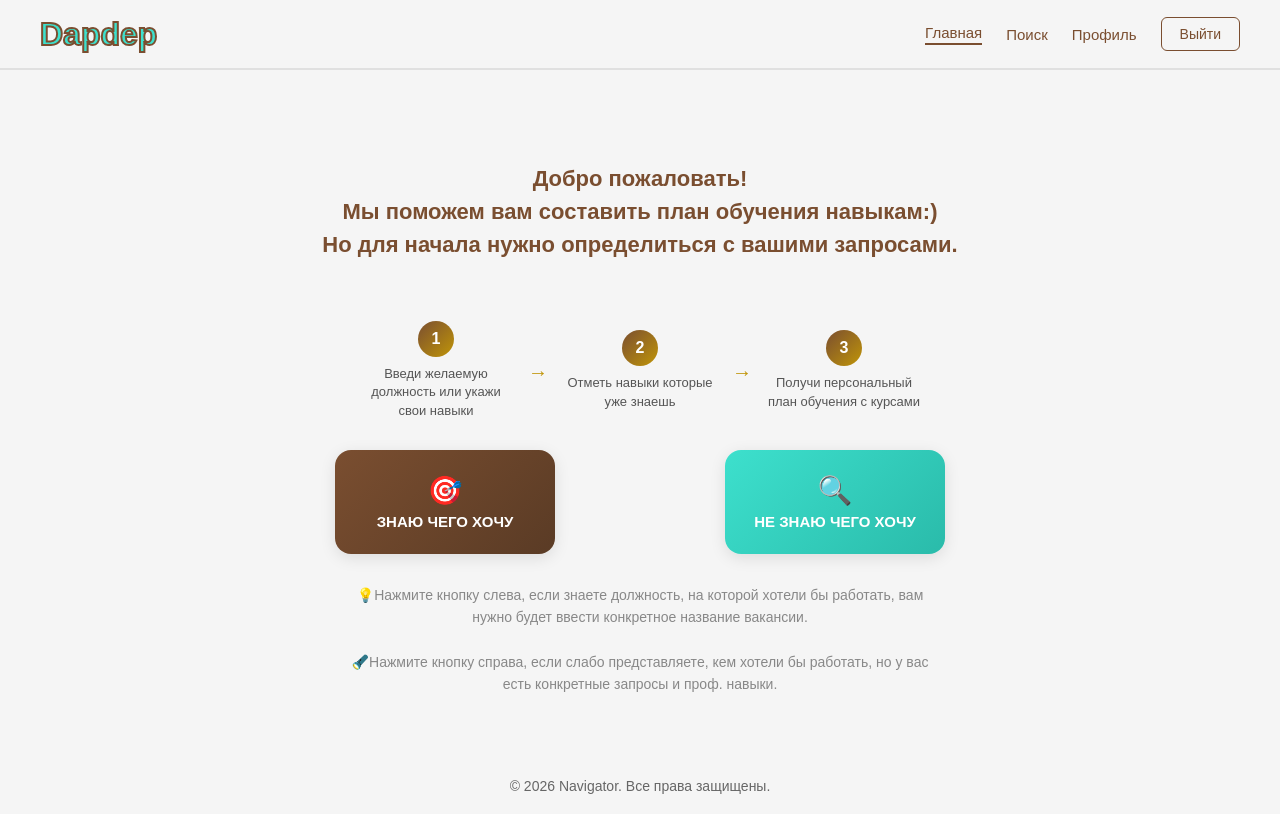
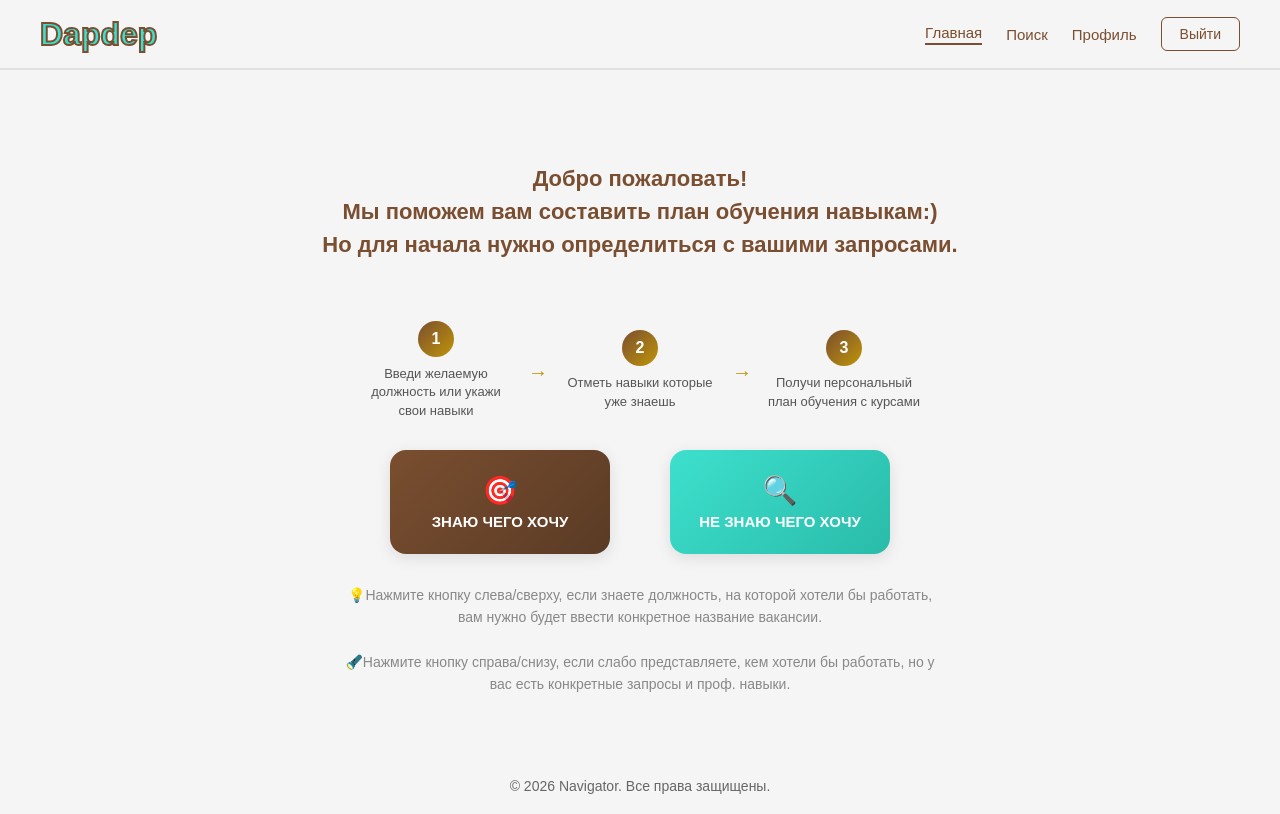
Before and after one commit to Alicccce/site_prjDAP, a Vue app in the folder front-end/: page /start in a window 1280 px wide. Built offline with nearby package versions, Linux system fonts and the light colour scheme; sample sign-in values are in the browser's storage.

Commit message:
fix for feature using 2

```diff
--- a/front-end/src/pages/Start.vue
+++ b/front-end/src/pages/Start.vue
@@ -39,8 +39,8 @@
 import { ref } from 'vue'
 
 const adminText = ref([
-  '💡Нажмите кнопку слева, если знаете должность, на которой хотели бы работать, вам нужно будет ввести конкретное название вакансии.', '',
-  '🔦Нажмите кнопку справа, если слабо представляете, кем хотели бы работать, но у вас есть конкретные запросы и проф. навыки.',
+  '💡Нажмите кнопку слева/сверху, если знаете должность, на которой хотели бы работать, вам нужно будет ввести конкретное название вакансии.', '',
+  '🔦Нажмите кнопку справа/снизу, если слабо представляете, кем хотели бы работать, но у вас есть конкретные запросы и проф. навыки.',
 ].join('\n'))
 
 const adminText2 = ref([
@@ -107,7 +107,7 @@ const adminText2 = ref([
   display: flex;
   justify-content: center;
   align-items: stretch;
-  gap: 170px;
+  gap: 60px;
   flex-wrap: wrap;
 }
 
```
